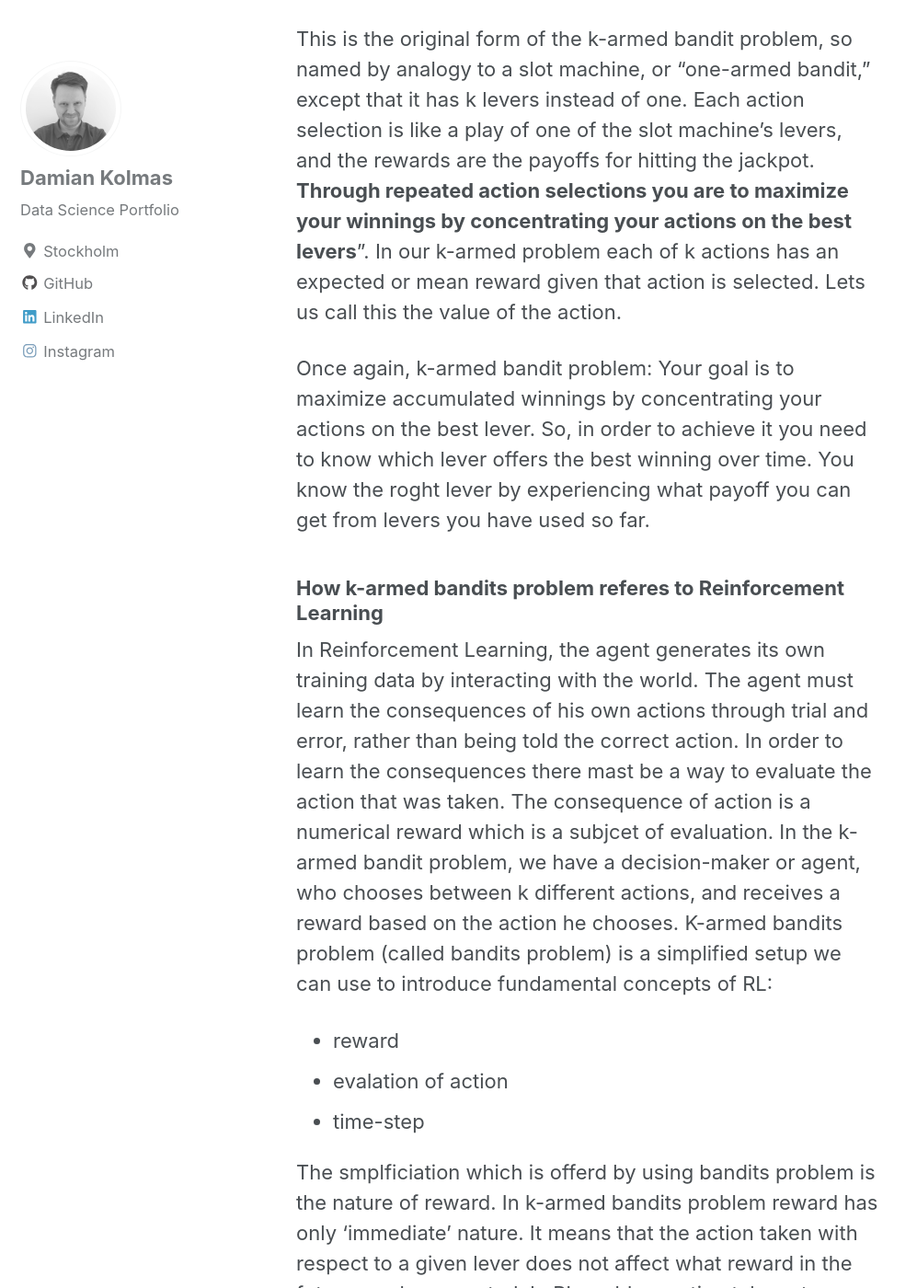
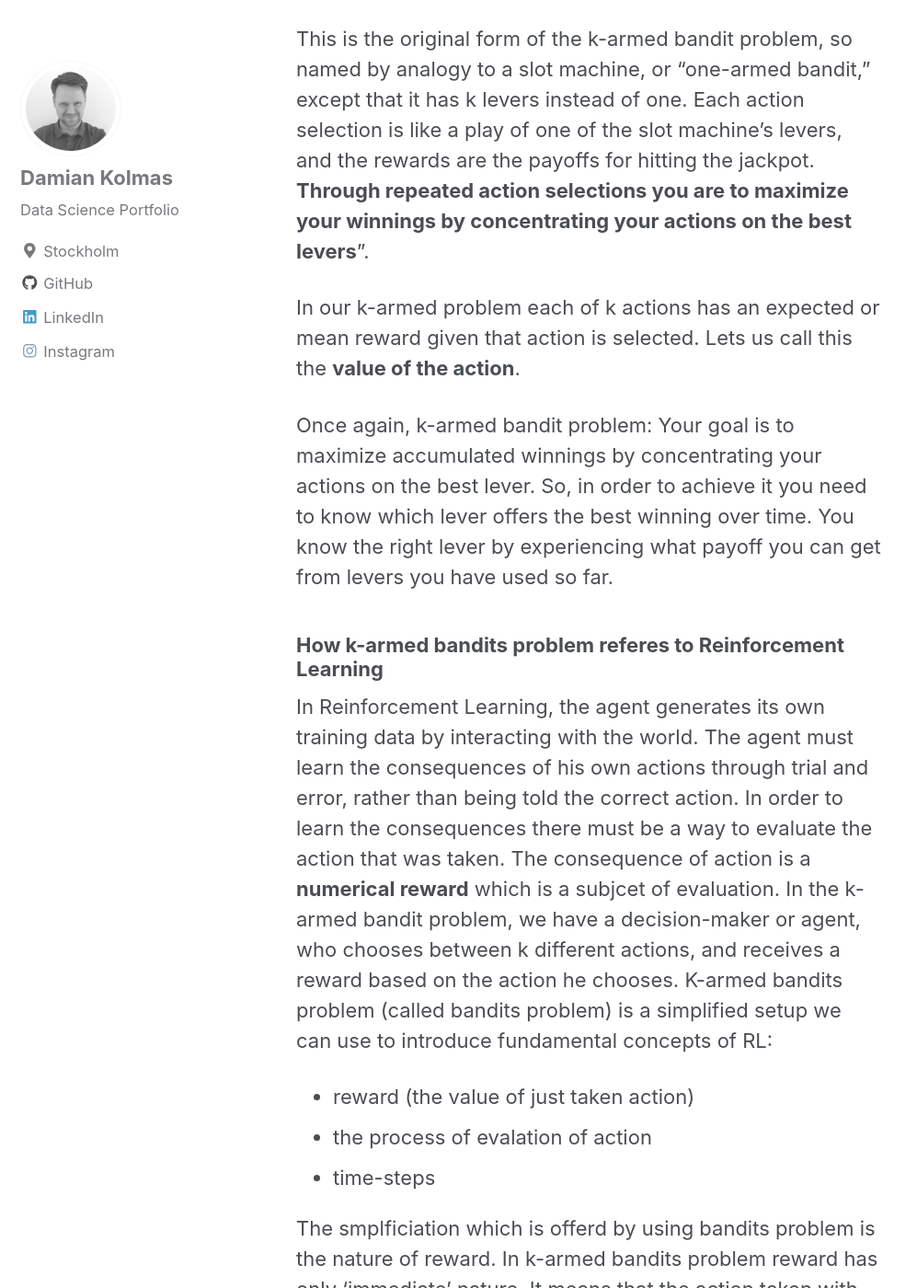
Before and after one commit to DKolmas/DKolmas.github.io, a Jekyll site: the page built from _posts/2019-08-01-Bandit-problem.md, in a window 1280 px wide and 1400 px high, scrolled down 946 px. Shown: the whole window at 92% size, without its empty margins (0-997 px from the left). Built offline with Jekyll 4.4.1, drawn with Linux system fonts in a browser that asks for light colours; cached includes are drawn as plain includes; formulas are drawn with MathJax 3.

Commit message:
editorial changes

```diff
--- a/_posts/2019-08-01-Bandit-problem.md
+++ b/_posts/2019-08-01-Bandit-problem.md
@@ -23,18 +23,20 @@ This is the original form of the k-armed bandit problem, so named by analogy to
 machine, or “one-armed bandit,” except that it has k levers instead of one. Each action
 selection is like a play of one of the slot machine’s levers, and the rewards are the payoffs
 for hitting the jackpot. **Through repeated action selections you are to maximize your
-winnings by concentrating your actions on the best levers**". In our k-armed problem each of k actions has an expected or mean reward given that action is selected. Lets us call this the value of the action.
+winnings by concentrating your actions on the best levers**".
+
+In our k-armed problem each of k actions has an expected or mean reward given that action is selected. Lets us call this the **value of the action**.
 
 Once again, k-armed bandit problem:
 Your goal is to maximize accumulated winnings by concentrating your actions on the best lever.
-So, in order to achieve it you need to know which lever offers the best winning over time. You know the roght lever by experiencing what payoff you can get from levers you have used so far.
+So, in order to achieve it you need to know which lever offers the best winning over time. You know the right lever by experiencing what payoff you can get from levers you have used so far.
 
 ### How k-armed bandits problem referes to Reinforcement Learning
-In Reinforcement Learning, the agent generates its own training data by interacting with the world. The agent must learn the consequences of his own actions through trial and error, rather than being told the correct action. In order to learn the consequences there mast be a way to evaluate the action that was taken. The consequence of action is a numerical reward which is a subjcet of evaluation.
+In Reinforcement Learning, the agent generates its own training data by interacting with the world. The agent must learn the consequences of his own actions through trial and error, rather than being told the correct action. In order to learn the consequences there must be a way to evaluate the action that was taken. The consequence of action is a **numerical reward** which is a subjcet of evaluation.
 In the k-armed bandit problem, we have a decision-maker or agent, who chooses between k different actions, and receives a reward based on the action he chooses. K-armed bandits problem (called bandits problem) is a simplified setup we can use to introduce fundamental concepts of RL:
- - reward
- - evalation of action
- - time-step
+ - reward (the value of just taken action)
+ - the process of evalation of action
+ - time-steps
 
 The smplficiation which is offerd by using bandits problem is the nature of reward. In k-armed bandits problem reward has only 'immediate' nature. It means that the action taken with respect to a given lever does not affect what reward in the future can be expected. In RL problem action taken at a given time can affect expected reward in the future.
 
```
